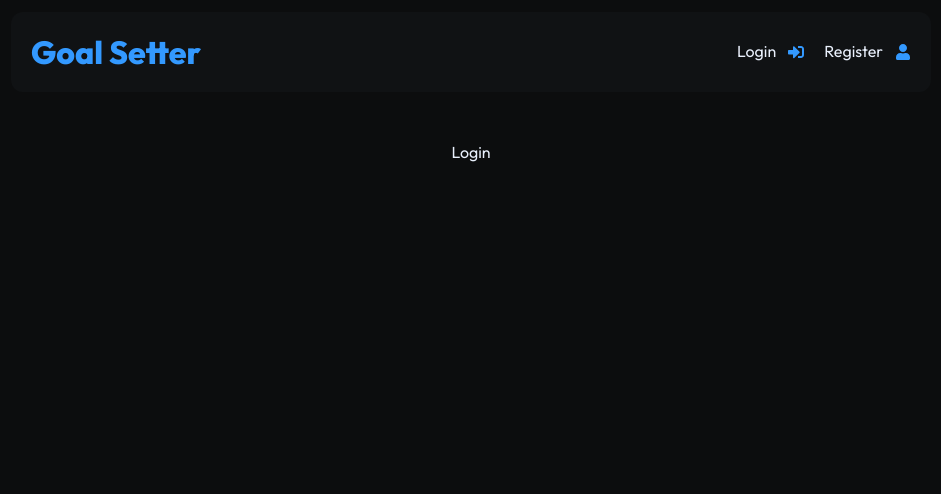
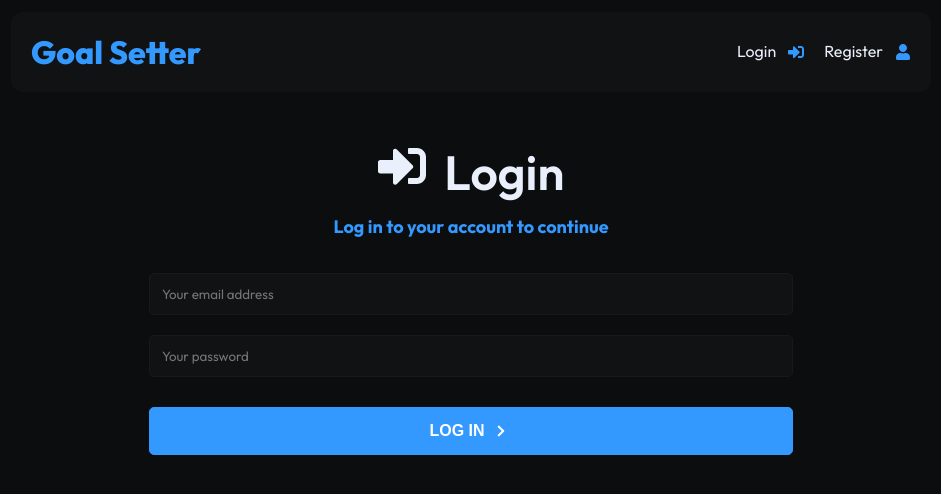
Before and after one commit to dev-xero/mern-application, a React (Create React App) app in the folder client/: page /login in a window 1280 px wide. Shown: the top 494 px of the page, without its empty margins (169-1110 px from the left). Built offline with nearby package versions, Linux system fonts and the light colour scheme.

Commit message:
Created Login Page

```diff
--- a/client/src/pages/Login.jsx
+++ b/client/src/pages/Login.jsx
@@ -1,9 +1,73 @@
-import React from 'react'
+import React, { useState } from 'react'
+import { FaSignInAlt, FaChevronRight } from 'react-icons/fa'
 
 const Login = () => {
-	return (
-		<div>Login</div>
-	)
+  const [formData, setFormData] = useState({
+    email: '',
+    password: '',
+  })
+
+  const { email, password } = formData
+
+  const handleChange = ev => {
+    setFormData(prevState => ({
+      ...prevState,
+      [ev.target.name]: ev.target.value,
+    }))
+  }
+
+  const handleSubmit = ev => {
+    ev.preventDefault()
+  }
+
+  return (
+    <>
+      <section className="heading">
+        <h1>
+          <FaSignInAlt />
+          &nbsp; Login
+        </h1>
+        <p>Log in to your account to continue</p>
+      </section>
+      <section className="form">
+        <form onSubmit={handleSubmit}>
+          <div className="form-group">
+            {/* Email */}
+            <input
+              type="email"
+              className="form-control"
+              id="email"
+              name="email"
+              autoComplete="off"
+              autoCorrect="off"
+              placeholder="Your email address"
+              onChange={handleChange}
+              value={email}
+            />
+          </div>
+          <div className="form-group">
+            {/* Password */}
+            <input
+              type="password"
+              className="form-control"
+              id="password"
+              name="password"
+              autoComplete="off"
+              autoCorrect="off"
+              placeholder="Your password"
+              onChange={handleChange}
+              value={password}
+            />
+          </div>
+          <div className="form-group">
+            <button type="submit" className="btn btn-block">
+              LOG IN <FaChevronRight />
+            </button>
+          </div>
+        </form>
+      </section>
+    </>
+  )
 }
 
 export default Login
--- a/client/src/pages/Register.jsx
+++ b/client/src/pages/Register.jsx
@@ -1,4 +1,4 @@
-import React, { useState, useEffect } from 'react'
+import React, { useState } from 'react'
 import { FaUser, FaChevronRight } from 'react-icons/fa'
 
 const Register = () => {
@@ -11,7 +11,16 @@ const Register = () => {
 
   const { name, email, password, confirmPassword } = formData
 
-  const handleChange = () => {}
+	const handleChange = (ev) => {
+		setFormData(prevState => ({
+			...prevState,
+			[ev.target.name]: ev.target.value
+		}))
+	}
+
+	const handleSubmit = (ev) => {
+		ev.preventDefault()
+	}
 
   return (
     <>
@@ -23,7 +32,7 @@ const Register = () => {
         <p>Create an account to continue</p>
       </section>
       <section className="form">
-        <form>
+        <form onSubmit={handleSubmit}>
           <div className="form-group">
             {/* Username */}
             <input
```
